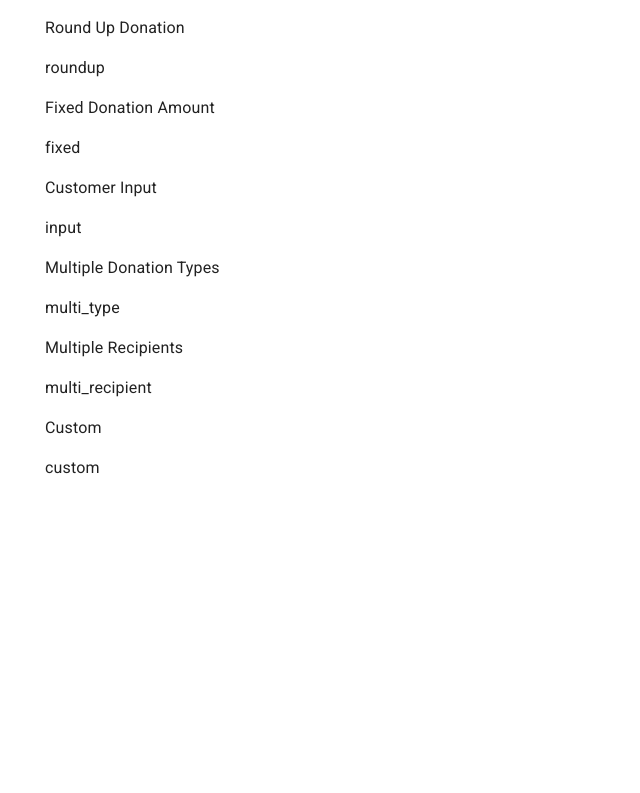
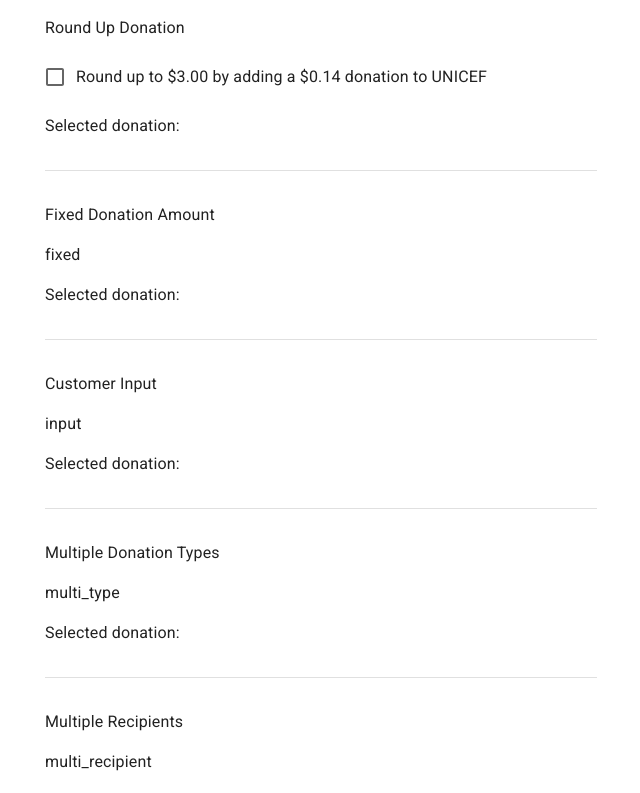
Before and after one commit to philliphuang/dona, a React (Create React App) app in the folder point-of-sale-api/point-of-sale-component/: page / in a window 1280 px wide. Shown: the top 793 px of the page, without its empty margins (319-959 px from the left). Built offline with nearby package versions, Linux system fonts and the light colour scheme.

Commit message:
Basic round up component

```diff
--- a/point-of-sale-api/point-of-sale-component/src/Demo.js
+++ b/point-of-sale-api/point-of-sale-component/src/Demo.js
@@ -1,20 +1,32 @@
+import * as React from 'react';
+import * as utils from './utils';
 import DonationComponent from "./DonationComponent";
+import Container from '@mui/material/Container';
+import Stack from '@mui/material/Stack';
+import Divider from '@mui/material/Divider';
 
-import Container from '@mui/material/Container';
-
-function Demo() {
 const dummyDonationConfigs = {
   "Round Up Donation": {
+    id: 0,
     type: "single",
-      donation_actions: [
+    actions: [
       {
         type: "roundup",
+        donation_cents: 14,
+        purchase_cents: 286,
+        transaction_cents: 300,
+        recipient: {
+          id: 0,
+          name: "UNICEF",
+          wallet: "loremipsumdolorsitamet",
+          description: 'lorem ipsum dolor sit amet',
+        }
       },
     ],
   },
   "Fixed Donation Amount": {
     type: "single",
-      donation_actions: [
+    actions: [
       {
         type: "fixed",
       },
@@ -22,7 +34,7 @@ function Demo() {
   },
   "Customer Input": {
     type: "single",
-      donation_actions: [
+    actions: [
       {
         type: "input",
       },
@@ -30,7 +42,7 @@ function Demo() {
   },
   "Multiple Donation Types": {
     type: "multi_type",
-      donation_actions: [
+    actions: [
       {
         type: "roundup",
       },
@@ -44,7 +56,7 @@ function Demo() {
   },
   "Multiple Recipients": {
     type: "multi_recipient",
-      donation_actions: [
+    actions: [
       {
         type: "roundup",
       },
@@ -58,7 +70,7 @@ function Demo() {
   },
   "Custom": {
     type: "custom",
-      donation_actions: [
+    actions: [
       {
         type: "roundup",
       },
@@ -72,14 +84,39 @@ function Demo() {
   },
 };
 
+function DemoComponent(props) {
+  const { label, config } = props;
+  const [selectedAction, setSelectedAction] = React.useState();
+  let donationDollars, recipientName;
+  if (selectedAction) {
+    donationDollars = utils.centsToDollars(selectedAction.donation_cents);
+    recipientName = selectedAction.recipient.name;
+  }
+
+  return (
+    <div>
+      <p>{label}</p>
+      <DonationComponent config={config} setSelectedAction={setSelectedAction}/>
+      <p>Selected donation:</p>
+      {
+        selectedAction &&
+        <p>{donationDollars} to {recipientName}</p>
+      }
+    </div>
+  );
+}
+
+function Demo() {
 	return (
 		<Container maxWidth="sm">
-      	{Object.entries(dummyDonationConfigs).map((donation_config, index) => (
-          <div>
-            <p>{donation_config[0]}</p>
-            <DonationComponent key={index} donation_config={donation_config[1]} />
-          </div>
+      <Stack
+        spacing={2}
+        divider={<Divider />}
+      >
+      	{Object.entries(dummyDonationConfigs).map((example, index) => (
+          <DemoComponent key={index} label={example[0]} config={example[1]}/>
 				))}
+      </Stack>
     </Container>
 	);
 }
--- a/point-of-sale-api/point-of-sale-component/src/DonationComponent.js
+++ b/point-of-sale-api/point-of-sale-component/src/DonationComponent.js
@@ -1,12 +1,41 @@
+import * as React from 'react';
+import * as utils from './utils';
+
+import FormGroup from '@mui/material/FormGroup';
+import FormControlLabel from '@mui/material/FormControlLabel';
+import Checkbox from '@mui/material/Checkbox';
+
+function RoundUpComponent(props) {
+  const { action, setSelectedAction } = props;
+  const transactionDollars = utils.centsToDollars(action.transaction_cents);
+  const donationDollars = utils.centsToDollars(action.donation_cents);
+  const recipientName = action.recipient.name;
+
+  const handleChange = (event) => {
+    setSelectedAction(event.target.checked ? action : null);
+  };
+
+  return (
+    <FormGroup>
+      <FormControlLabel
+        control={<Checkbox />}
+        onChange={handleChange}
+        label={`Round up to ${transactionDollars} by adding a ${donationDollars} donation to ${recipientName}`}
+      />
+    </FormGroup>
+  );
+}
+
 function DonationComponent(props) {
-  const { donation_config } = props;
+  const { config, setSelectedAction } = props;
 
   let component;
-  switch(donation_config.type) {
+  switch(config.type) {
     case "single":
-      switch(donation_config.donation_actions[0].type) {
+      const action = config.actions[0];
+      switch(action.type) {
         case "roundup":
-          component = <p>roundup</p>;
+          component = <RoundUpComponent action={action} setSelectedAction={setSelectedAction} />;
           break;
         case "fixed":
           component = <p>fixed</p>;
--- /dev/null
+++ b/point-of-sale-api/point-of-sale-component/src/utils.js
@@ -0,0 +1,3 @@
+export function centsToDollars(cents) {
+  return (cents / 100).toLocaleString("en-US", {style:"currency", currency:"USD"});
+}
```
Lines whose indentation alone changed are shown as unchanged.
